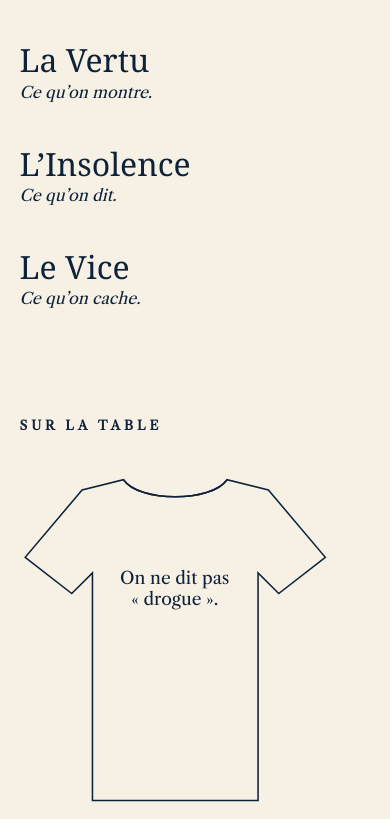
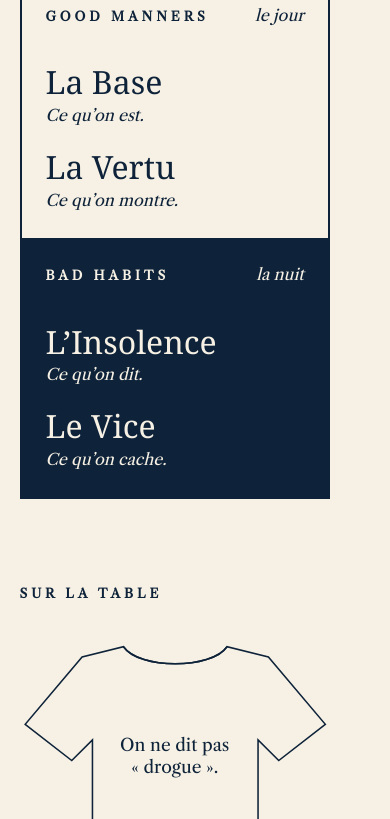
Before and after one commit to subwheat/turlutte, an Astro site: page / in a window 390 px wide. Shown: the part 660-1479 px from the top of the page. Built offline with nearby package versions, Linux system fonts and the light colour scheme; Astro itself is replaced by a stand-in of ours; a web font is replaced by a local one.

Commit message:
Applique le manifeste DA au site
Le manuel passe en deux colonnes avec le trait et la turlutte du
manifeste, l'accueil prend le diptyque jour et nuit du système, chaque
article devient une affiche dont la dernière rayure quitte le rang la
nuit, la planche de La Vertu reprend la légende de campagne, et le pied
reprend la marque du système.

Co-Authored-By: Claude Opus 5.5 <noreply@anthropic.com>
Claude-Session: https://claude.ai/code/session_01Ls2x2CcG8DE3uXJuxnx1Fy

```diff
--- a/src/components/ListeArticles.astro
+++ b/src/components/ListeArticles.astro
@@ -1,6 +1,9 @@
 ---
+// Le manuel en deux colonnes, comme le manifeste : la turlutte pend au bout du trait du milieu.
+import Turlutte from './Turlutte.astro';
 import { articles } from '../data/manuel';
 ---
+<div class="manuel">
   <ol class="manuel__articles">
     {articles.map((a, i) => (
       <li class="article">
@@ -12,3 +15,5 @@ import { articles } from '../data/manuel';
       </li>
     ))}
   </ol>
+  <div class="manuel__fin"><Turlutte /></div>
+</div>
--- /dev/null
+++ b/src/components/Rayures.astro
@@ -0,0 +1,18 @@
+---
+// La marinière. La nuit, une rayure passe au phosphore ; sur l'affiche, elle quitte le rang
+// et la turlutte y mord.
+import Turlutte from './Turlutte.astro';
+interface Props { nombre?: number; partie?: number; affiche?: boolean }
+const { nombre = 4, partie = nombre, affiche = false } = Astro.props;
+const rangs = Array.from({ length: nombre }, (_, i) => i + 1);
+---
+<div class:list={['rayures', { 'rayures--affiche': affiche }]} aria-hidden="true">
+  {rangs.map((n) => n === partie
+    ? <span class="rayures__partie">{affiche && (
+        <span class="rayures__prise seule-nuit">
+          <svg class="rayures__ligne" viewBox="0 0 58 56" focusable="false"><path d="M0 2C40 2 58 16 58 56" /></svg>
+          <Turlutte />
+        </span>
+      )}</span>
+    : <span></span>)}
+</div>
--- a/src/pages/index.astro
+++ b/src/pages/index.astro
@@ -2,7 +2,9 @@
 import Base from '../layouts/Base.astro';
 import Carte from '../components/Carte.astro';
 import ListeArticles from '../components/ListeArticles.astro';
+import Rayures from '../components/Rayures.astro';
 import { parSlug, vestiaires } from '../data/catalogue';
+const camps = [{ nom: 'Good manners', moment: 'jour' }, { nom: 'Bad habits', moment: 'nuit' }];
 const selection = ['un-peu', 'capitalisme', 'pull-creme', 'mug-lundi'].map((s) => parSlug(s)!);
 ---
 <Base title="Turlutte — Manuel de savoir-vivre">
@@ -11,12 +13,16 @@ const selection = ['un-peu', 'capitalisme', 'pull-creme', 'mug-lundi'].map((s) =
     <h1 class="tete__titre">Manuel de savoir-vivre</h1>
     <p class="tete__sous-titre">à l’usage des mauvaises fréquentations</p>
   </section>
-  <div class="rayures" aria-hidden="true"><span></span><span></span><span></span><span class="rayures__partie"></span></div>
+  <Rayures partie={3} />
 
   <section class="cadre section" aria-labelledby="titre-vestiaires">
     <h2 id="titre-vestiaires" class="surtitre">Les vestiaires</h2>
+    <div class="camps">
+      {camps.map((c) => (
+        <div class:list={['camp', `camp--${c.moment}`]}>
+          <p class="camp__tete"><span class="camp__nom">{c.nom}</span><span class="camp__moment">{c.moment === 'jour' ? 'le jour' : 'la nuit'}</span></p>
           <ul class="vestiaires">
-      {vestiaires.map((v) => (
+            {vestiaires.filter((v) => v.camp === c.nom).map((v) => (
               <li>
                 <a class="vestiaire" href={`/vestiaires/${v.slug}/`}>
                   <span class="vestiaire__nom">{v.nom}</span>
@@ -25,6 +31,9 @@ const selection = ['un-peu', 'capitalisme', 'pull-creme', 'mug-lundi'].map((s) =
               </li>
             ))}
           </ul>
+        </div>
+      ))}
+    </div>
   </section>
 
   <section class="cadre section" aria-labelledby="titre-selection">
--- a/src/pages/manuel/[article].astro
+++ b/src/pages/manuel/[article].astro
@@ -1,6 +1,7 @@
 ---
 import Base from '../../layouts/Base.astro';
 import Carte from '../../components/Carte.astro';
+import Rayures from '../../components/Rayures.astro';
 import { articles, type Article } from '../../data/manuel';
 import { produits } from '../../data/catalogue';
 export function getStaticPaths() {
@@ -11,13 +12,16 @@ const pieces = produits.filter((p) => p.article === n && p.rayon !== 'baddies');
 const suivant = n < 12 ? n + 1 : 1;
 ---
 <Base title={`Turlutte — Article ${a.numero}`}>
-  <div class="cadre page">
+  <div class="cadre page affiche">
     <p class="surtitre"><a href="/manuel/">Le manuel</a></p>
     <p class="regle__numero">Article {a.numero}</p>
     <h1 class="regle">
       <span class="article__regle">{a.regle}</span>
       <span class="article__chute">{a.chute}</span>
     </h1>
+  </div>
+  <Rayures nombre={6} affiche />
+  <div class="cadre">
     {pieces.length > 0 && <div class="grille section">{pieces.map((p) => <Carte produit={p} />)}</div>}
     <p class="section"><a class="lien" href={`/manuel/article-${suivant}/`}>Article suivant</a></p>
   </div>
--- a/src/pages/vestiaires/[slug].astro
+++ b/src/pages/vestiaires/[slug].astro
@@ -15,7 +15,10 @@ const { v } = Astro.props as { v: Vestiaire };
     {v.slug === 'la-vertu' && (
       <figure class="planche">
         <img src="/tailleur.jpg" alt="Femme en tailleur crème dans une ruelle, la nuit, au flash" width="784" height="1168" />
-        <figcaption>On ne court pas après l’argent. <em>On sait où il dîne.</em></figcaption>
+        <figcaption>
+          <span class="planche__phrase">On ne court pas après l’argent. <em>On sait où il dîne.</em></span>
+          <span class="planche__numero">Planche V</span>
+        </figcaption>
       </figure>
     )}
     <div class="grille grille--ample">{duRayon(v.slug).map((p) => <Carte produit={p} />)}</div>
--- a/src/styles/global.css
+++ b/src/styles/global.css
@@ -143,8 +143,17 @@ body {
 }
 
 /* En-tête */
+/* Centré comme le manifeste. La marge est la même des deux côtés pour laisser la place au fil. */
 .tete {
-  padding: clamp(2rem, 6vh, 4rem) var(--place-du-fil) clamp(2rem, 6vh, 4rem) var(--marge);
+  display: grid;
+  justify-items: center;
+  padding: clamp(2rem, 6vh, 4rem) var(--place-du-fil) clamp(2.5rem, 7vh, 4.5rem);
+  text-align: center;
+}
+
+.tete .surtitre {
+  font-weight: 400;
+  letter-spacing: 0.32em;
 }
 
 [data-state='jour'] .seule-nuit,
@@ -153,7 +162,7 @@ body {
 }
 
 .tete__titre {
-  max-width: 11ch;
+  max-width: 12ch;
   margin: 0;
   font-family: var(--display);
   font-size: clamp(3.25rem, 10vw, 9rem);
@@ -186,31 +195,112 @@ body {
   background: var(--signal);
 }
 
-/* Le manuel */
+/* L'affiche : six rayures épaisses. La nuit, la dernière quitte le rang et la turlutte y mord. */
+.rayures--affiche {
+  gap: clamp(0.625rem, 1.4vw, 1rem);
+}
+
+.rayures--affiche span {
+  height: clamp(0.625rem, 1.4vw, 1rem);
+}
+
+.rayures--affiche .rayures__partie {
+  position: relative;
+  transition: width 650ms cubic-bezier(0.7, 0, 0.2, 1);
+}
+
+[data-state='nuit'] .rayures--affiche .rayures__partie {
+  width: 76%;
+}
+
+/* La turlutte pend sous la marinière : on lui garde sa place, sans déborder sur les côtés. */
+[data-state='nuit'] .rayures--affiche {
+  overflow-x: clip;
+  padding-bottom: 12rem;
+}
+
+.rayures .rayures__prise {
+  position: absolute;
+  top: 50%;
+  left: 100%;
+  width: 3.6rem;
+  height: auto;
+  background: none;
+}
+
+.rayures__ligne {
+  display: block;
+  width: 3.6rem;
+  height: 3.5rem;
+  overflow: visible;
+  fill: none;
+  stroke: var(--signal);
+  stroke-width: 3;
+}
+
+.rayures__prise .turlutte {
+  position: absolute;
+  top: calc(3.5rem - 0.6rem);
+  left: calc(3.6rem - 2.375rem);
+  width: 4.75rem;
+  height: 11.875rem;
+  color: var(--signal);
+}
+
+/* Le manuel : deux colonnes de six, un trait au milieu, la turlutte au bout du trait. */
+.manuel {
+  max-width: 68rem;
+}
+
 .manuel__articles {
+  position: relative;
   display: grid;
-  gap: clamp(2.75rem, 8vh, 5.5rem);
-  max-width: 62rem;
+  grid-template-columns: repeat(2, minmax(0, 1fr));
+  grid-template-rows: repeat(6, auto);
+  grid-auto-flow: column;
+  gap: clamp(2.25rem, 6vh, 4rem) clamp(3rem, 7vw, 6rem);
   margin: 0;
   padding: 0;
   list-style: none;
 }
 
+.manuel__articles::before {
+  content: '';
+  position: absolute;
+  top: 0;
+  bottom: calc(-1 * clamp(1.5rem, 4vh, 2.5rem));
+  left: 50%;
+  width: 2px;
+  margin-left: -1px;
+  background: var(--encre);
+}
+
+.manuel__fin {
+  display: flex;
+  justify-content: center;
+  margin-top: clamp(1.5rem, 4vh, 2.5rem);
+}
+
+.manuel__fin .turlutte {
+  width: 3.25rem;
+  height: 8.125rem;
+  margin-top: -2px;
+}
+
 .article {
   display: grid;
-  grid-template-columns: 3.25rem minmax(0, 1fr);
-  align-items: baseline;
+  gap: 0.35rem;
 }
 
 .article__numero {
   font-size: 0.8125rem;
-  letter-spacing: 0.16em;
+  letter-spacing: 0.18em;
 }
 
 .article__texte {
   margin: 0;
-  font-size: clamp(1.5rem, 3.4vw, 2.875rem);
-  line-height: 1.22;
+  font-size: clamp(1.25rem, 2.3vw, 1.875rem);
+  line-height: 1.32;
   text-wrap: pretty;
 }
 
@@ -230,14 +320,34 @@ body {
 }
 
 /* Le pied */
+/* Le pied reprend la planche du système : le symbole, le mot, la promesse, la marinière. */
 .pied {
   display: grid;
   gap: 0.75rem;
   justify-items: center;
-  margin-top: clamp(3rem, 8vh, 6rem);
-  padding: clamp(3rem, 8vh, 5rem) var(--marge) clamp(2rem, 5vh, 3rem);
-  border-top: 2px solid var(--encre);
+  margin-top: clamp(4rem, 10vh, 7rem);
+  padding: 0 0 clamp(2rem, 5vh, 3rem);
   text-align: center;
+}
+
+.pied__marque {
+  display: grid;
+  gap: 0.75rem;
+  justify-items: center;
+  max-width: 100%;
+  padding: 0 var(--marge) clamp(2rem, 5vh, 3rem);
+}
+
+.pied__marque .turlutte {
+  width: clamp(3.5rem, 7vw, 5.5rem);
+  height: clamp(8.75rem, 17.5vw, 13.75rem);
+  margin-bottom: 0.75rem;
+  color: var(--signal);
+}
+
+.pied .rayures {
+  justify-self: stretch;
+  margin-bottom: clamp(1.5rem, 4vh, 2.5rem);
 }
 
 .pied p {
@@ -246,14 +356,14 @@ body {
 
 .pied__mot {
   font-family: var(--display);
-  font-size: clamp(2.5rem, 7vw, 5.5rem);
+  font-size: clamp(2.25rem, 9vw, 6.5rem);
   letter-spacing: 0.1em;
   line-height: 1;
   text-transform: uppercase;
 }
 
 .pied__promesse {
-  font-size: 1.125rem;
+  font-size: clamp(1.125rem, 2vw, 1.5rem);
   font-style: italic;
 }
 
@@ -401,23 +511,68 @@ input:focus-visible {
   color: var(--signal);
 }
 
-/* Vestiaires */
+/* Vestiaires : le diptyque du système. Le jour est toujours crème, la nuit toujours bleue. */
+.camps {
+  display: grid;
+  grid-template-columns: repeat(auto-fit, minmax(min(22rem, 100%), 1fr));
+  border: 2px solid var(--encre);
+}
+
+.camp {
+  display: grid;
+  align-content: start;
+  gap: clamp(1.5rem, 4vh, 2.5rem);
+  padding: clamp(1.5rem, 4vw, 3rem);
+}
+
+.camp--jour {
+  background: var(--creme);
+  color: var(--bleu);
+}
+
+.camp--nuit {
+  background: var(--bleu);
+  color: var(--creme);
+}
+
+.camp a:focus-visible {
+  outline-color: currentColor;
+}
+
+.camp__tete {
+  display: flex;
+  justify-content: space-between;
+  align-items: baseline;
+  gap: 1rem;
+  margin: 0;
+}
+
+.camp__nom {
+  font-size: 0.8125rem;
+  font-weight: 700;
+  letter-spacing: 0.3em;
+  text-transform: uppercase;
+}
+
+.camp__moment {
+  font-style: italic;
+}
+
 .vestiaires {
   display: grid;
-  grid-template-columns: repeat(auto-fit, minmax(min(14rem, 100%), 1fr));
-  gap: 0;
+  grid-template-columns: repeat(auto-fit, minmax(min(11rem, 100%), 1fr));
+  gap: 1rem clamp(1.5rem, 3vw, 2.5rem);
   margin: 0;
   padding: 0;
-  border-top: 2px solid var(--encre);
   list-style: none;
 }
 
 .vestiaire {
   display: flex;
   flex-direction: column;
-  gap: 0.25rem;
+  gap: 0.35rem;
   height: 100%;
-  padding: 1.25rem 1rem 1.5rem 0;
+  padding: 0.25rem 0;
   text-decoration: none;
 }
 
@@ -628,9 +783,28 @@ input:focus-visible {
 }
 
 .planche figcaption {
-  margin-top: 1rem;
-  font-size: clamp(1.25rem, 2.4vw, 1.75rem);
-  line-height: 1.25;
+  display: flex;
+  justify-content: space-between;
+  align-items: flex-end;
+  gap: 1.5rem;
+  margin-top: 1.25rem;
+}
+
+.planche__phrase {
+  font-size: clamp(1.25rem, 2.4vw, 1.875rem);
+  line-height: 1.2;
+}
+
+.planche__phrase em {
+  display: block;
+}
+
+.planche__numero {
+  flex: none;
+  padding-bottom: 0.4rem;
+  font-size: 0.8125rem;
+  letter-spacing: 0.18em;
+  text-transform: uppercase;
 }
 
 /* Fiche produit */
@@ -795,13 +969,29 @@ input:focus-visible {
   text-transform: uppercase;
 }
 
+/* L'article en affiche : la règle en Display le jour, la chute en italique la nuit. */
+.affiche {
+  padding-bottom: clamp(3rem, 9vh, 6rem);
+}
+
 .regle {
-  max-width: 18ch;
+  max-width: 16ch;
   margin: 0;
   font-family: var(--texte);
-  font-size: clamp(2.25rem, 6vw, 5rem);
+  font-size: clamp(2.5rem, 7.5vw, 6.5rem);
   font-weight: 400;
-  line-height: 1.12;
+  line-height: 1.04;
+  text-wrap: balance;
+}
+
+.regle .article__regle {
+  font-family: var(--display);
+}
+
+.regle .article__chute {
+  margin-top: 0.2em;
+  font-size: 0.82em;
+  line-height: 1.1;
 }
 
 .article__texte {
@@ -892,10 +1082,32 @@ a.article__texte:hover .article__regle {
   margin-top: 1rem;
 }
 
+@media (max-width: 48rem) {
+  .manuel__articles {
+    grid-template-columns: minmax(0, 1fr);
+    grid-template-rows: none;
+    grid-auto-flow: row;
+  }
+
+  .manuel__articles::before {
+    display: none;
+  }
+
+  .manuel__fin {
+    border-top: 2px solid var(--encre);
+    padding-top: clamp(1.5rem, 4vh, 2.5rem);
+  }
+
+  .manuel__fin .turlutte {
+    margin-top: calc(-1 * clamp(1.5rem, 4vh, 2.5rem) - 2px);
+  }
+}
+
 @media (max-width: 40rem) {
-  .article {
-    grid-template-columns: 2.25rem minmax(0, 1fr);
+  [data-state='nuit'] .rayures--affiche .rayures__partie {
+    width: 62%;
   }
+
 
   .fil__consigne {
     display: none;
@@ -937,7 +1149,8 @@ a.article__texte:hover .article__regle {
 @media (prefers-reduced-motion: reduce) {
   .fil__ligne,
   .fil__consigne,
-  .piece__tour {
+  .piece__tour,
+  .rayures--affiche .rayures__partie {
     transition: none;
   }
 
```
Also changed, not shown: src/layouts/Base.astro (+8 -2 lines). Lines whose indentation alone changed are shown as unchanged.
